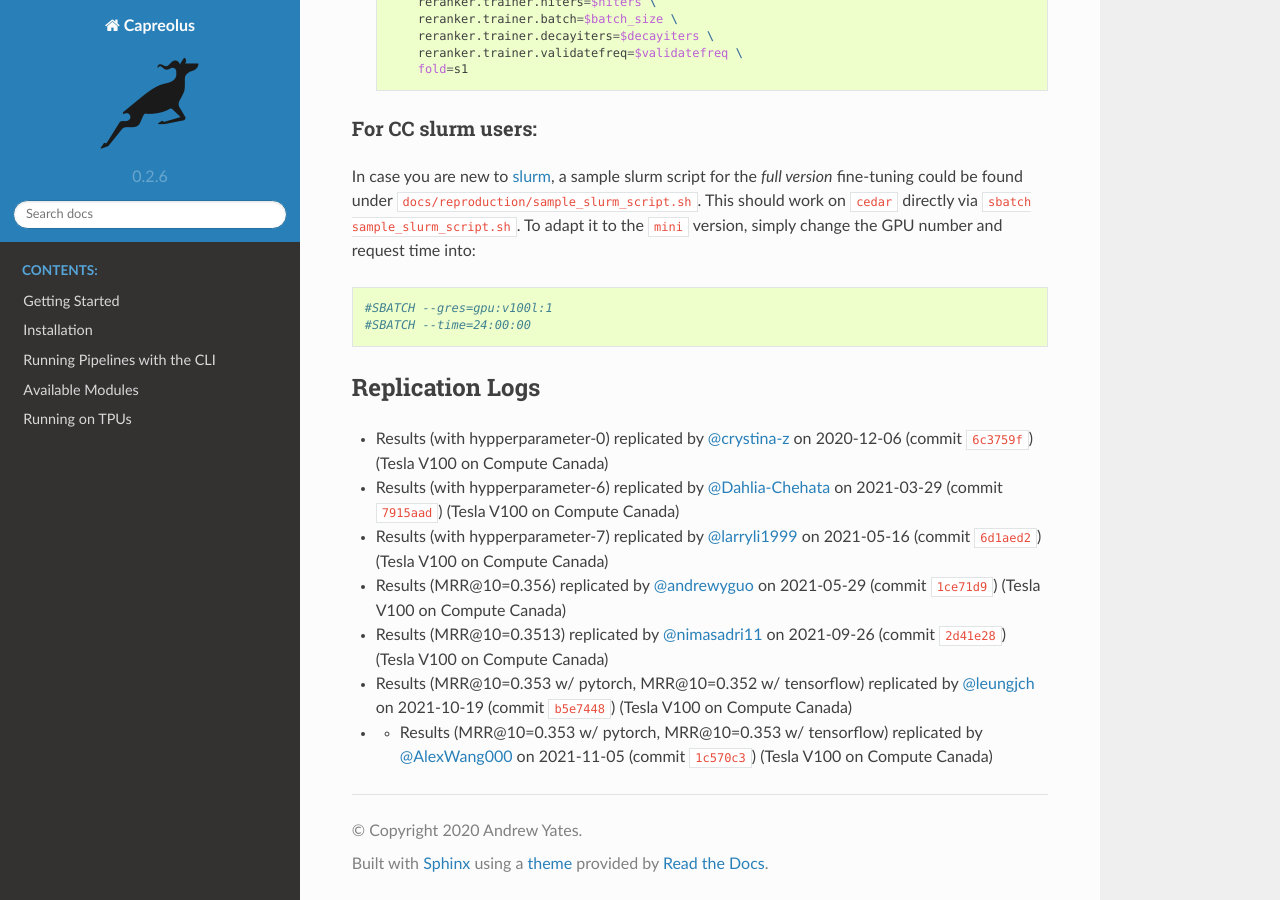
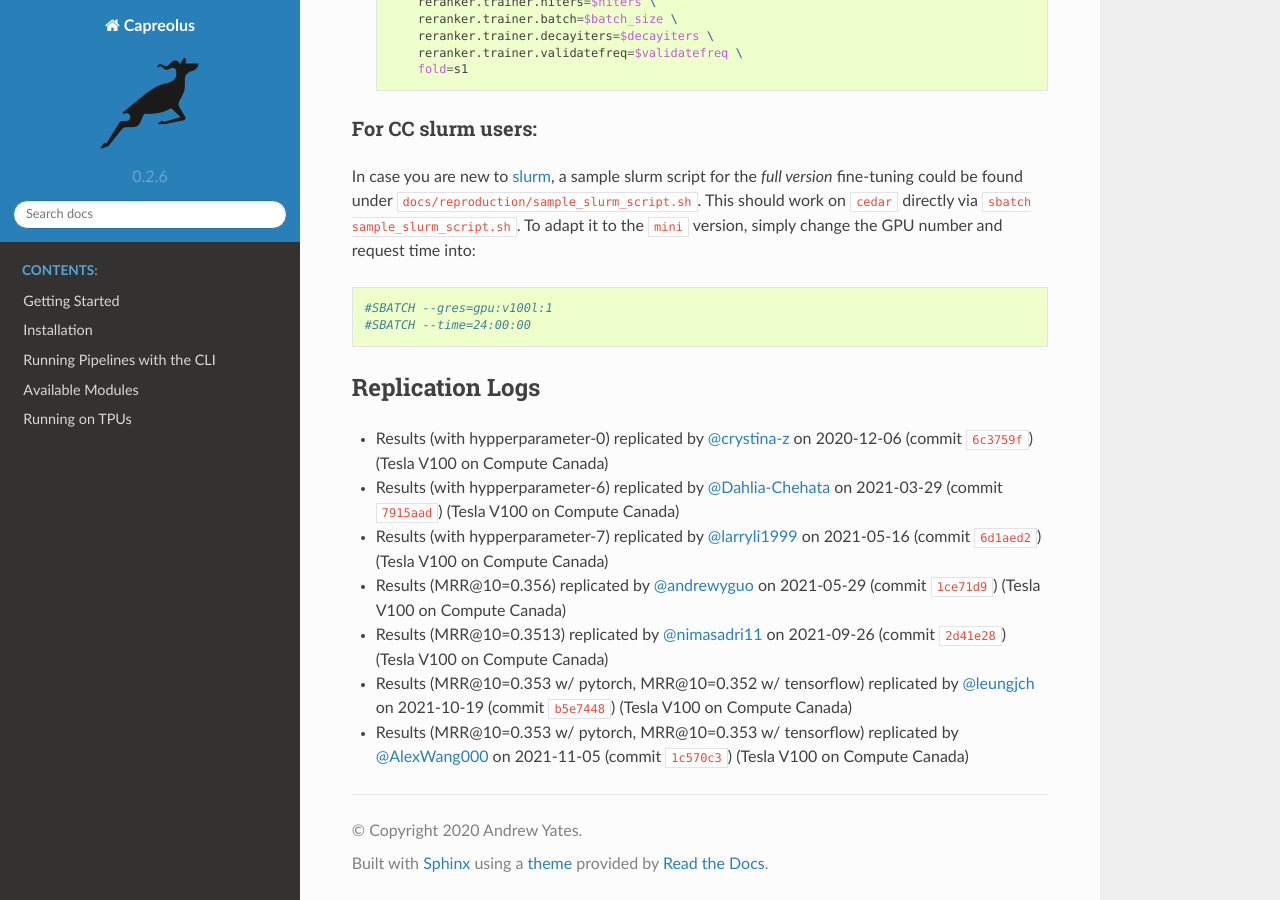
Before and after one commit to capreolus-ir/capreolus, a Sphinx documentation site: the page built from docs/reproduction/MS_MARCO.md, in a window 1280 px wide and 900 px high, scrolled down 1740 px. Built offline with Sphinx 7.4.7 and the Read the Docs theme 2.0.0, drawn with Linux system fonts in a browser that asks for light colours.

Commit message:
Fix markdown

```diff
--- a/docs/reproduction/MS_MARCO.md
+++ b/docs/reproduction/MS_MARCO.md
@@ -87,4 +87,4 @@
 + Results (MRR@10=0.356) replicated by [@andrewyguo](https://github.com/andrewyguo) on 2021-05-29 (commit [`1ce71d9`](https://github.com/capreolus-ir/capreolus/commit/1ce71d93ab5473b40d4ae02768fd053261b27320)) (Tesla V100 on Compute Canada)
 + Results (MRR@10=0.3513) replicated by [@nimasadri11](https://github.com/nimasadri11) on 2021-09-26 (commit [`2d41e28`](https://github.com/capreolus-ir/capreolus/commit/2d41e28092813c22bfa5e8e2a88ff3ca944a688a)) (Tesla V100 on Compute Canada)
 + Results (MRR@10=0.353 w/ pytorch, MRR@10=0.352 w/ tensorflow) replicated by [@leungjch](https://github.com/leungjch) on 2021-10-19 (commit [`b5e7448`](https://github.com/crystina-z/capreolus/commit/b5e7448ab88aea69ab0df0838424254d0a079e7b)) (Tesla V100 on Compute Canada)
-+ + Results (MRR@10=0.353 w/ pytorch, MRR@10=0.353 w/ tensorflow) replicated by [@AlexWang000](https://github.com/AlexWang000) on 2021-11-05 (commit [`1c570c3`](https://github.com/crystina-z/capreolus/commit/1c570c34630a984ccff3843d89223effa5d48aba)) (Tesla V100 on Compute Canada)
++ Results (MRR@10=0.353 w/ pytorch, MRR@10=0.353 w/ tensorflow) replicated by [@AlexWang000](https://github.com/AlexWang000) on 2021-11-05 (commit [`1c570c3`](https://github.com/crystina-z/capreolus/commit/1c570c34630a984ccff3843d89223effa5d48aba)) (Tesla V100 on Compute Canada)
```
